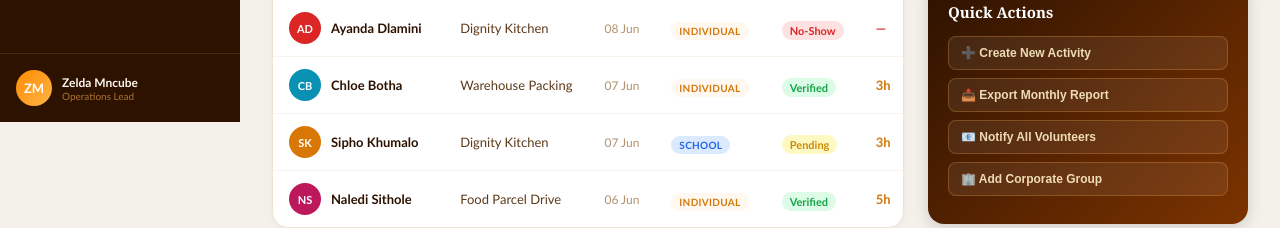
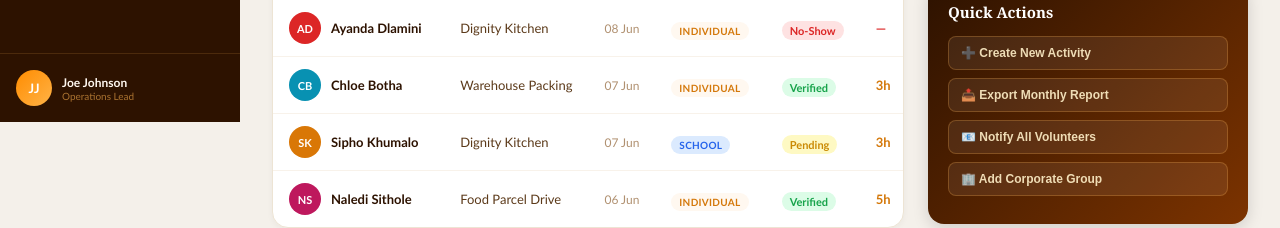
Before and after one commit to Furi-codes/ladles-prototype, a Next.js app: page /admin in a window 1280 px wide. Shown: the part 678-906 px from the top of the page. Built offline with nearby package versions, Linux system fonts and the light colour scheme.

Commit message:
small change

```diff
--- a/app/admin/page.tsx
+++ b/app/admin/page.tsx
@@ -154,10 +154,10 @@ export default function AdminDashboard() {
             fontSize: "13px",
             flexShrink: 0,
           }}>
-            ZM
+            JJ
           </div>
           <div>
-            <div style={{ fontSize: "12px", color: "#fff8f0", fontWeight: "600" }}>Zelda Mncube</div>
+            <div style={{ fontSize: "12px", color: "#fff8f0", fontWeight: "600" }}>Joe Johnson</div>
             <div style={{ fontSize: "10px", color: "rgba(255,180,80,0.6)" }}>Operations Lead</div>
           </div>
         </div>
```
